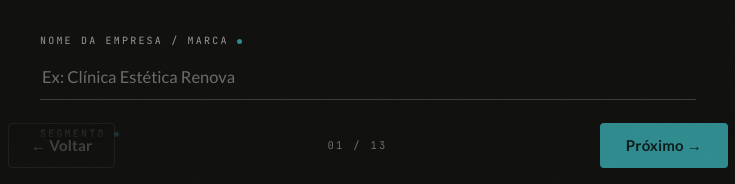
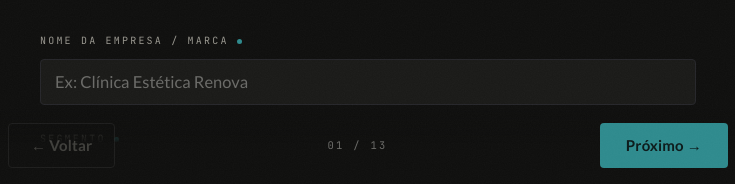
Before and after one commit to mindlebranding-star/mindle, a plain HTML site: page briefing.html in a window 1280 px wide. Shown: the part 614-798 px from the top of the page, 272-1007 px from the left. Drawn offline with Linux system fonts and the light colour scheme; a web font is replaced by a local one.

Commit message:
Briefings: inputs com caixa cinza (contraste) igual às textareas
Os inputs de linha única eram transparentes só com underline; agora têm
fundo surface-01, borda e cantos como as textareas — fica claro onde digitar.

Co-Authored-By: Claude Opus 4.8 <noreply@anthropic.com>

```diff
--- a/css/briefing.css
+++ b/css/briefing.css
@@ -123,17 +123,16 @@
 
 .binput {
   width: 100%;
-  background: transparent;
-  border: none;
-  border-bottom: 1px solid var(--color-border-default);
-  border-radius: 0;
-  padding: 8px 2px 12px;
+  background: var(--color-surface-01);
+  border: 1px solid var(--color-border-subtle);
+  border-radius: var(--radius-sm);
+  padding: 12px 14px;
   font-family: var(--font-body); font-size: 16.5px;
   color: var(--color-respiro-base);
   caret-color: var(--color-accent-light);
-  transition: border-color 0.3s;
+  transition: border-color 0.25s, background 0.25s;
 }
-.binput:focus { outline: none; border-bottom-color: var(--color-accent-light); }
+.binput:focus { outline: none; border-color: var(--color-accent-light); background: var(--color-surface-02); }
 .binput::placeholder { color: var(--color-muted-deep); }
 
 .btextarea {
```
